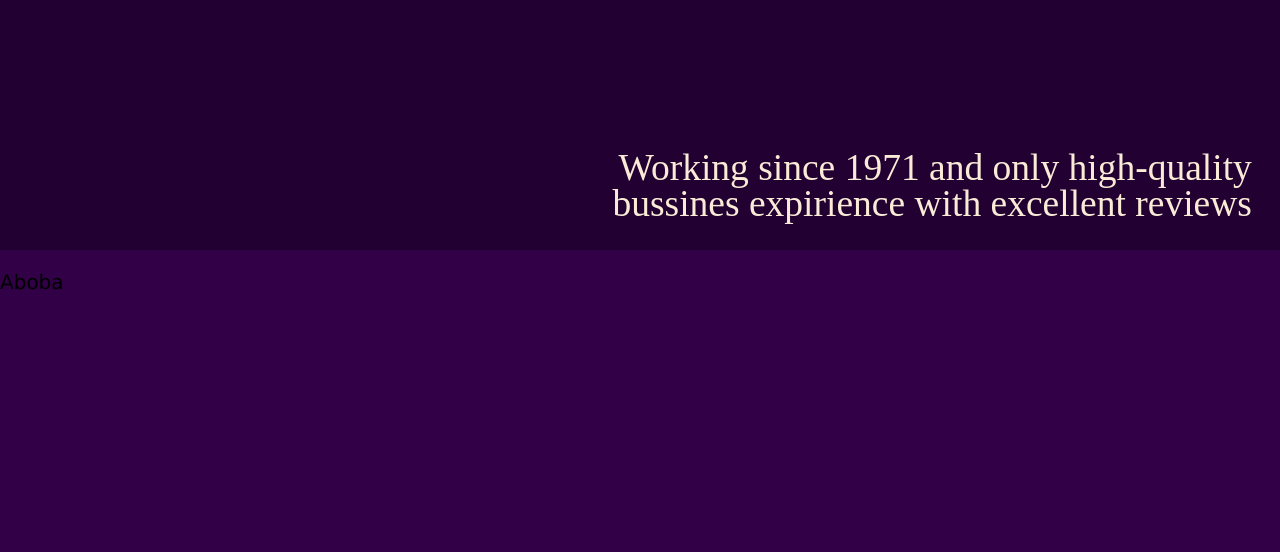
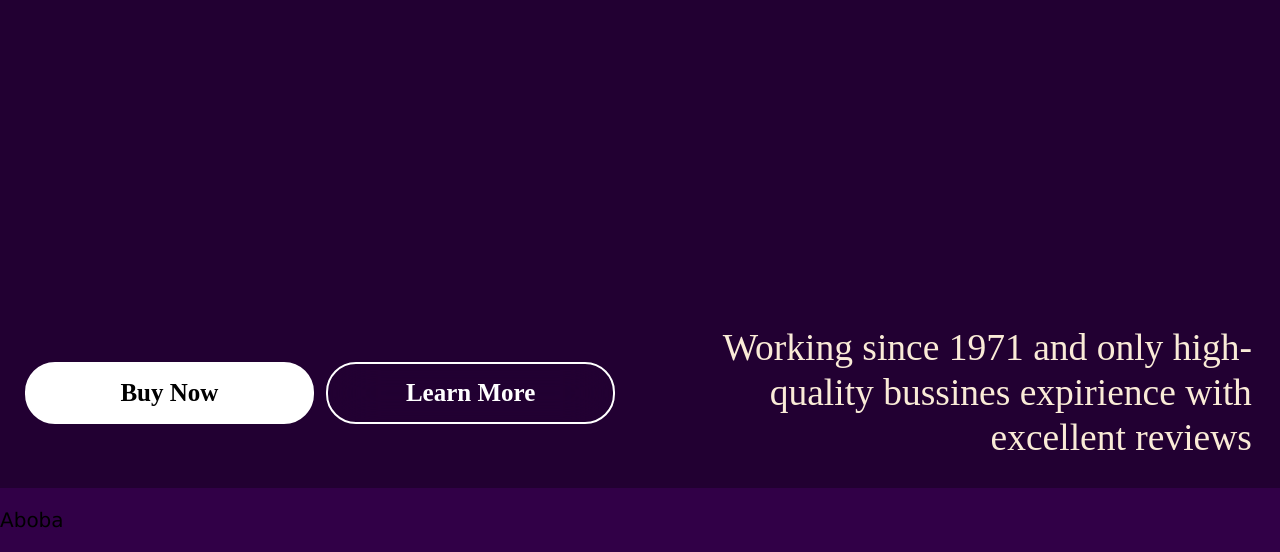
Before and after one commit to Zabrafax/Neon-Lighs-Webpage, a plain HTML site: page index.html in a window 1280 px wide. Shown: the part 359-911 px from the top of the page. Before the commit the page ends 800 px from the top, so only its background shows below. Drawn offline with Linux system fonts and the light colour scheme; a web font is replaced by a local one.

Commit message:
landing image finished

```diff
--- a/css/style.css
+++ b/css/style.css
@@ -249,7 +249,7 @@ nav a:hover:not(.nav__active) {
     width: 100%;
     height: fit-content;
     margin: 0;
-    margin-top: 2em;
+    margin-top: 6em;
     align-self: flex-end;
 
     display: flex;
@@ -261,7 +261,48 @@ nav a:hover:not(.nav__active) {
 
 .buttons {
     width: 100%;
-    height: 50px;
+    height: fit-content;
+    margin-bottom: 1em;
+
+    display: flex;
+    justify-content: center;
+    align-items: center;
+    padding: 0.5em 1em;
+    gap: 0.5em;
+}
+
+.button{
+    width: 50%;
+    padding: 0.5em 1em;
+    text-align: center;
+
+    border: 0.1em solid white;
+    border-radius: 1.2em;
+
+    font-family: "MuseoModerno", serif;
+    font-weight: 600;
+}
+
+.white__button, .white__button:link, .white__button:visited{
+    background-color: white;
+    color: black;
+}
+
+.white__button:hover {
+    cursor: grab;
+    background-color: rgb(233, 233, 233);
+    border-color: rgb(233, 233, 233);
+}
+
+.blur__button, .blur__button:link, .blur__button:visited{
+    backdrop-filter: blur(25px);
+    color: white
+}
+
+.blur__button:hover{
+    cursor: grab;
+    background-color: rgba(0, 0, 0, 0.5);
+    border-color: gainsboro
 }
 
 .background__landing p {
@@ -275,7 +316,7 @@ nav a:hover:not(.nav__active) {
 
     font-family: "MuseoModerno", serif;
 
-    line-height: 95%;
+    line-height: 120%;
 
     font-size: 1.5em;
     color: antiquewhite;
@@ -298,13 +339,21 @@ nav a:hover:not(.nav__active) {
         font-size: 1.25em;
     }
     .buttons__image__container {
-        margin-top: 5em;
+        margin-top: 12em;
     }
+}
+
+@media screen and (min-width: 1280px) {
     .background__landing p {
-        width: 55%;
+        width: 50%;
         text-align: end;
     }
     .buttons {
-        width: 45%;
+        width: 50%;
+        margin-bottom: 0;
+    }
+    .button {
+        padding: 0.6em 0.3em;
+        text-align: center;
     }
 }
--- a/index.html
+++ b/index.html
@@ -79,7 +79,8 @@
             <div class="buttons__image__container">
                 <p>Working since 1971 and only high-quality bussines expirience with excellent reviews</p>
                 <div class="buttons">
-
+                    <a class="button white__button">Buy Now</a>
+                    <a class="button blur__button">Learn More</a>
                 </div>
             </div>
         </div>
```
